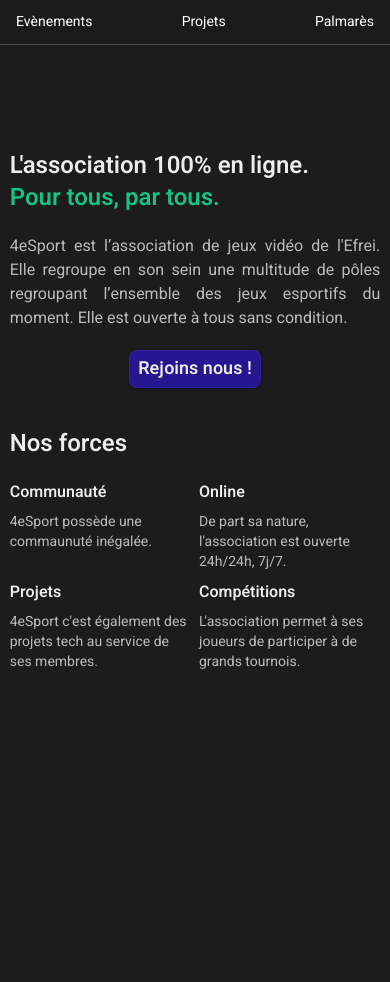
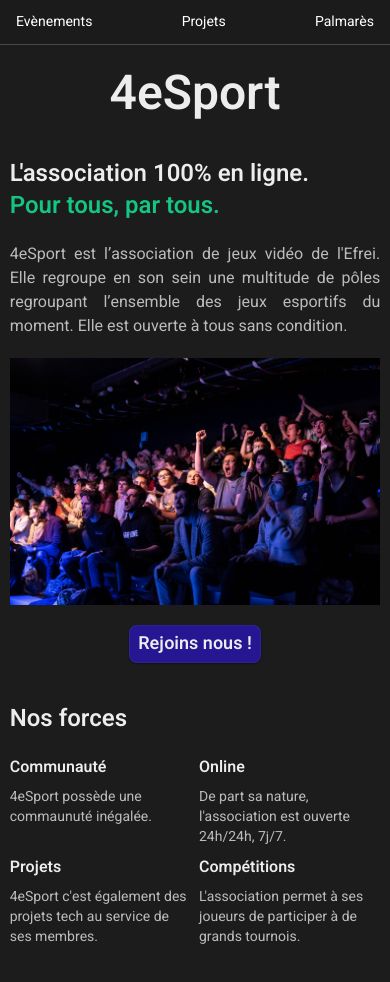
Before and after one commit to Mateleo/4eSport, a Vue app in the folder site/: page / in a window 390 px wide. Shown: the top 982 px of the page. Built offline with nearby package versions, Linux system fonts and the light colour scheme.

Commit message:
Nouvelle image de bordure et Responsive

```diff
--- a/site/src/views/HomeView.vue
+++ b/site/src/views/HomeView.vue
@@ -4,18 +4,30 @@ import Header from "../components/Header.vue";
 
 <template>
   <Header></Header>
-  <main class="mt-[150px]">
+  <main class="sm:mt-[150px] mt-[70px]">
     <div class="w-[95%] md:w-[90%] lg:w-[80%] m-auto">
-      <main class="flex m-auto mt-10 justify-between">
-        <div class="w-full sm:w-1/2 sm:mr-6 flex flex-col">
-          <h1 class="text-2xl md:text-3xl font-semibold">L'association 100% en ligne.</h1>
-          <h1 class="text-2xl md:text-3xl font-semibold text-[#15c584]">Pour tous, par tous.</h1>
-          <p class="mt-5 text-base md:text-lg text-white/70 text-justify md:text-left">
-            4eSport est l’association de jeux vidéo de l'Efrei. Elle regroupe en son sein
-            une multitude de pôles regroupant l’ensemble des jeux esportifs du moment.
-            Elle est ouverte à tous sans condition.
-          </p>
-          <div class="w-full flex justify-center mt-5">
+      <h1 class="font-semibold text-5xl w-full text-center sm:hidden block">4eSport</h1>
+      <main class="flex sm:flex-row flex-col m-auto mt-10 justify-between">
+        <div class="w-full flex flex-wrap flex-col sm:h-[400px]">
+          <div class="sm:w-1/2 sm:pr-5">
+            <h1 class="text-2xl md:text-3xl font-semibold">
+              L'association 100% en ligne.
+            </h1>
+            <h1 class="text-2xl md:text-3xl font-semibold text-[#15c584]">
+              Pour tous, par tous.
+            </h1>
+            <p class="mt-5 text-base md:text-lg text-white/70 text-justify md:text-left">
+              4eSport est l’association de jeux vidéo de l'Efrei. Elle regroupe en son
+              sein une multitude de pôles regroupant l’ensemble des jeux esportifs du
+              moment. Elle est ouverte à tous sans condition.
+            </p>
+          </div>
+          <div class="items-center sm:w-1/2 flex sm:pl-5 mt-5 sm:mt-0 sm:order-1 max-w-[600px]">
+            <div>
+              <img src="../assets/ESL.jpg" alt="" />
+            </div>
+          </div>
+          <div class="w-full flex justify-center mt-5 sm:w-1/2 sm:pr-5">
             <a
               class="flex px-2 py-1 rounded-lg border-[1px] border-[white]/5 bg-[#2c15c5]/70 hover:bg-[#2c15c5] shadow-sm shadow-black/40"
               href="https://discord.gg/qEHEMyadrr"
@@ -23,11 +35,6 @@ import Header from "../components/Header.vue";
             >
               <p class="text-lg font-semibold">Rejoins nous !</p>
             </a>
-          </div>
-        </div>
-        <div class="items-center w-1/2 hidden sm:flex">
-          <div>
-            <img src="https://picsum.photos/800" alt="" />
           </div>
         </div>
       </main>
```
Also changed, not shown: site/src/assets/ESL.jpg (added).
